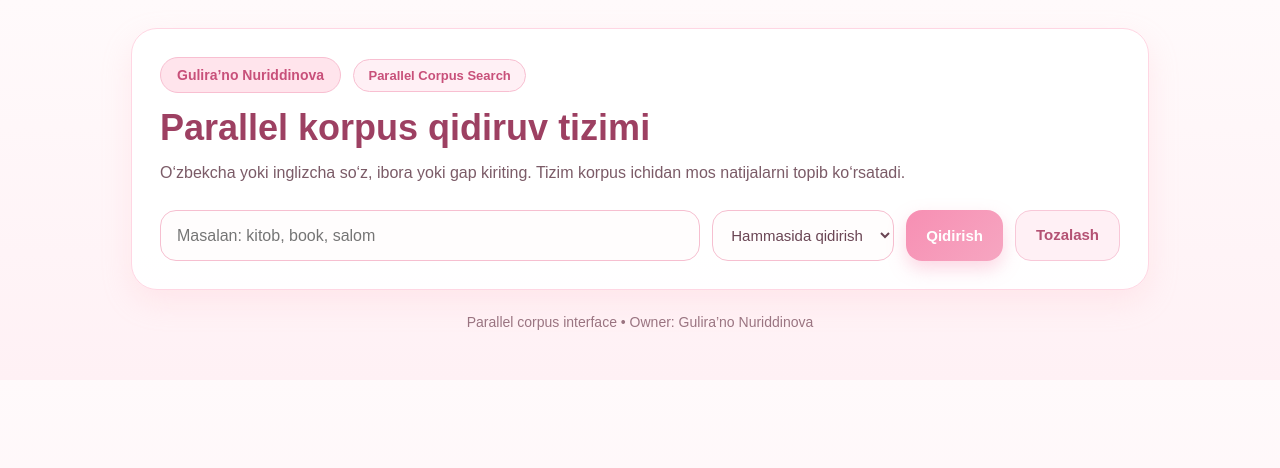
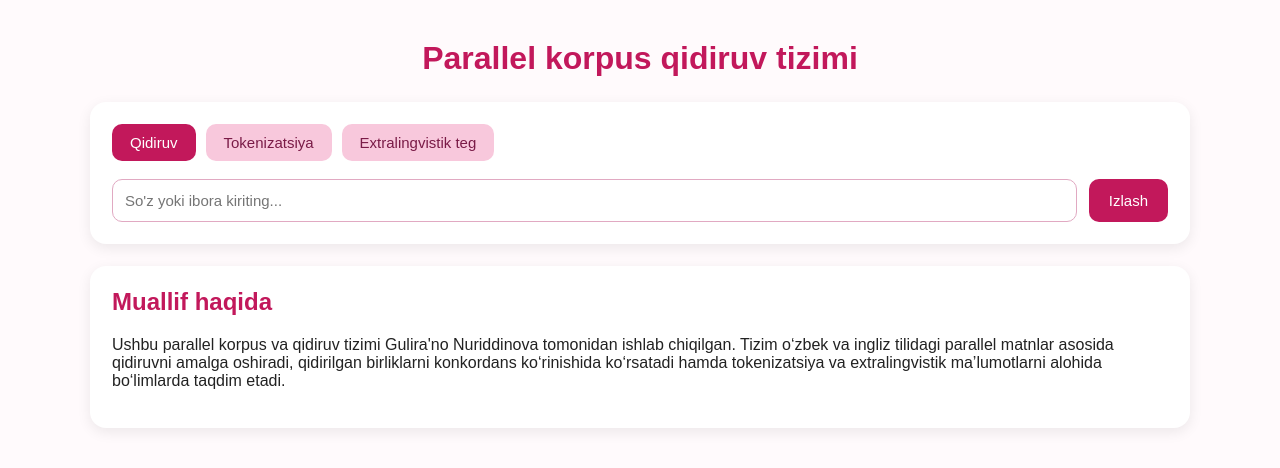
Before and after one commit to Gulirano01/parallel-korpus, a Flask app: page / in a window 1280 px wide. Shown: the top 468 px of the page. Run offline with Flask 3, Linux system fonts and the light colour scheme; parts of the project's set-up code (start-up, migrations or seed data) failed here and were passed over.

Commit message:
Update UI with concordance layout and extralinguistic section
- Updated interface to display results in side-by-side concordance format
- Added extralinguistic information section
- Added tokenization tab
- Improved layout and styling
- Removed unnecessary sections from UI

```diff
--- a/templates/index.html
+++ b/templates/index.html
@@ -4,487 +4,288 @@
     <meta charset="UTF-8">
     <meta name="viewport" content="width=device-width, initial-scale=1.0">
     <title>Parallel korpus qidiruv tizimi</title>
-
     <style>
-        * {
-            box-sizing: border-box;
-        }
-
         body {
+            font-family: Arial, sans-serif;
+            background: #fffafc;
+            color: #222;
             margin: 0;
-            font-family: Arial, sans-serif;
-            background: linear-gradient(180deg, #fffafb 0%, #fff1f5 100%);
-            color: #4a2c3a;
+            padding: 0;
         }
 
         .container {
-            max-width: 1050px;
-            margin: 0 auto;
-            padding: 28px 16px 40px;
+            width: 90%;
+            max-width: 1100px;
+            margin: 40px auto;
         }
 
-        .hero {
-            background: rgba(255, 255, 255, 0.96);
-            border: 1px solid #ffd6e3;
-            border-radius: 26px;
-            padding: 28px;
-            box-shadow: 0 12px 30px rgba(255, 182, 193, 0.22);
-            margin-bottom: 24px;
+        h1 {
+            text-align: center;
+            color: #c2185b;
+            margin-bottom: 25px;
         }
 
-        .top-profile-btn {
-            display: inline-block;
-            background: #ffe4ec;
-            color: #c8507a;
-            padding: 9px 16px;
-            border-radius: 999px;
-            font-size: 14px;
-            font-weight: bold;
-            margin-bottom: 14px;
-            cursor: pointer;
-            border: 1px solid #f8bfd1;
-            transition: 0.2s ease;
+        .form-box, .card, .author-box {
+            background: white;
+            border-radius: 16px;
+            padding: 22px;
+            box-shadow: 0 4px 14px rgba(0,0,0,0.08);
+            margin-bottom: 22px;
         }
 
-        .top-profile-btn:hover {
-            background: #ffd9e6;
+        .tabs {
+            display: flex;
+            gap: 10px;
+            margin-bottom: 18px;
+            flex-wrap: wrap;
         }
 
-        .badge {
-            display: inline-block;
-            background: #fff0f5;
-            color: #c8507a;
-            padding: 8px 14px;
-            border-radius: 999px;
-            font-size: 13px;
-            font-weight: bold;
-            margin-bottom: 14px;
-            margin-left: 8px;
+        .tab-btn {
+            border: none;
+            padding: 10px 18px;
+            border-radius: 10px;
             cursor: pointer;
-            border: 1px solid #f8bfd1;
-            transition: 0.2s ease;
+            font-size: 15px;
+            background: #f8c8dc;
+            color: #7a1b47;
         }
 
-        .badge:hover {
-            background: #ffe4ec;
+        .tab-btn.active {
+            background: #c2185b;
+            color: white;
         }
 
-        .hero h1 {
-            margin: 0 0 10px;
-            font-size: 36px;
-            color: #9d4062;
-        }
-
-        .subtitle {
-            margin: 0;
-            color: #7b5b67;
-            font-size: 16px;
-            line-height: 1.7;
-        }
-
-        .search-box {
+        .search-row {
             display: flex;
             gap: 12px;
             flex-wrap: wrap;
-            margin-top: 24px;
         }
 
-        .search-box input[type="text"] {
+        input[type="text"] {
             flex: 1;
-            min-width: 240px;
-            padding: 15px 16px;
-            border: 1px solid #f6bfd0;
-            border-radius: 16px;
-            font-size: 16px;
-            outline: none;
-            background: #fffdfd;
-            color: #4a2c3a;
+            min-width: 260px;
+            padding: 12px;
+            border: 1px solid #e1a9c2;
+            border-radius: 10px;
+            font-size: 15px;
         }
 
-        .search-box input[type="text"]:focus {
-            border-color: #f08cb0;
-            box-shadow: 0 0 0 4px rgba(240, 140, 176, 0.18);
+        .submit-btn {
+            background: #c2185b;
+            color: white;
+            border: none;
+            padding: 12px 20px;
+            border-radius: 10px;
+            cursor: pointer;
+            font-size: 15px;
         }
 
-        .search-box select {
-            padding: 15px 14px;
-            border: 1px solid #f6bfd0;
-            border-radius: 16px;
-            font-size: 15px;
-            background: #fffdfd;
-            color: #6a4554;
+        .submit-btn:hover {
+            background: #a3154c;
         }
 
-        .btn {
-            border: none;
-            border-radius: 16px;
-            padding: 15px 20px;
-            font-size: 15px;
+        .result-count {
+            margin: 18px 0;
             font-weight: bold;
-            cursor: pointer;
-            transition: 0.2s ease;
+            color: #7a1b47;
         }
 
-        .btn-search {
-            background: linear-gradient(135deg, #f78fb3, #f6a6c1);
-            color: white;
-            box-shadow: 0 8px 18px rgba(247, 143, 179, 0.35);
+        .parallel-row {
+            display: grid;
+            grid-template-columns: 1fr 1fr;
+            gap: 18px;
         }
 
-        .btn-search:hover {
-            transform: translateY(-1px);
+        .parallel-box {
+            background: #fff4f8;
+            padding: 14px;
+            border-radius: 12px;
+            border: 1px solid #f3c2d6;
         }
 
-        .btn-clear {
-            background: #fff0f5;
-            color: #b45173;
-            text-decoration: none;
-            display: inline-block;
-            border: 1px solid #f8c8d8;
+        .parallel-box h3, .author-box h2, .card h2 {
+            margin-top: 0;
+            color: #c2185b;
         }
 
-        .meta {
-            margin-top: 14px;
-            color: #8a6674;
+        .token-list {
+            margin-top: 10px;
+            line-height: 2;
+        }
+
+        .token {
+            display: inline-block;
+            padding: 4px 8px;
+            margin: 4px;
+            background: #f8c8dc;
+            border-radius: 8px;
             font-size: 14px;
         }
 
-        .results-title {
-            margin: 24px 0 14px;
-            font-size: 28px;
-            color: #a14469;
+        .extra-grid {
+            display: grid;
+            grid-template-columns: 220px 1fr;
+            gap: 10px 14px;
+            margin-top: 14px;
         }
 
-        .cards {
-            display: grid;
-            gap: 18px;
+        .extra-label {
+            font-weight: bold;
+            color: #7a1b47;
         }
 
-        .card {
-            background: rgba(255,255,255,0.97);
-            border: 1px solid #ffdce7;
-            border-radius: 22px;
-            padding: 22px;
-            box-shadow: 0 10px 24px rgba(255, 192, 203, 0.18);
-            position: relative;
-            overflow: hidden;
-        }
-
-        .card::before {
-            content: "";
-            position: absolute;
-            left: 0;
-            top: 0;
-            width: 6px;
-            height: 100%;
-            background: linear-gradient(180deg, #f78fb3, #f3b6c9);
-        }
-
-        .label {
-            font-size: 12px;
-            font-weight: bold;
-            color: #c8507a;
-            text-transform: uppercase;
-            letter-spacing: 0.7px;
-            margin-bottom: 8px;
-        }
-
-        .text {
-            font-size: 17px;
-            line-height: 1.75;
-            word-break: break-word;
-            color: #4a2c3a;
-        }
-
-        .token-box {
-            background: #fff7fa;
-            border: 1px solid #ffdce7;
-            border-radius: 14px;
-            padding: 12px 14px;
-            font-size: 15px;
-            line-height: 1.7;
-            color: #7b5b67;
-            word-break: break-word;
-        }
-
-        .divider {
-            height: 1px;
-            background: linear-gradient(to right, transparent, #f8c8d8, transparent);
-            margin: 16px 0;
-        }
-
-        .empty {
-            background: white;
-            border: 1px solid #ffdce7;
-            padding: 22px;
-            border-radius: 18px;
-            color: #8a6674;
-            box-shadow: 0 8px 18px rgba(255, 192, 203, 0.16);
+        .extra-value {
+            background: #fff4f8;
+            padding: 8px 10px;
+            border-radius: 8px;
+            border: 1px solid #f3c2d6;
         }
 
         mark {
-            background: #ffe58f;
-            padding: 2px 5px;
-            border-radius: 6px;
+            background: #ffe082;
+            padding: 2px 4px;
+            border-radius: 4px;
         }
 
-        .show-more {
-            margin-top: 18px;
+        @media (max-width: 768px) {
+            .parallel-row {
+                grid-template-columns: 1fr;
             }
 
-        .footer {
-            text-align: center;
-            margin-top: 20px;
-            color: #9a7481;
-            font-size: 14px;
-            padding-bottom: 10px;
-        }
-
-        .modal {
-            display: none;
-            position: fixed;
-            z-index: 999;
-            inset: 0;
-            background: rgba(80, 35, 55, 0.35);
-            padding: 20px;
-        }
-
-        .modal-box {
-            max-width: 380px;
-            margin: 8% auto;
-            background: white;
-            border-radius: 24px;
-            padding: 28px 24px;
-            text-align: center;
-            box-shadow: 0 18px 40px rgba(0, 0, 0, 0.18);
-            border: 1px solid #ffd6e3;
-        }
-
-        .modal-avatar {
-            width: 84px;
-            height: 84px;
-            margin: 0 auto 14px;
-            border-radius: 50%;
-            background: linear-gradient(135deg, #f78fb3, #d96b93);
-            color: white;
-            display: flex;
-            align-items: center;
-            justify-content: center;
-            font-size: 28px;
-            font-weight: bold;
-        }
-
-        .modal-name {
-            font-size: 24px;
-            font-weight: bold;
-            color: #9d4062;
-            margin-bottom: 8px;
-        }
-
-        .modal-role {
-            font-size: 16px;
-            color: #7d5b67;
-            margin-bottom: 6px;
-        }
-
-        .modal-desc {
-            font-size: 14px;
-            color: #8a6674;
-            line-height: 1.6;
-            margin-bottom: 18px;
-        }
-
-        .modal-btn {
-            background: linear-gradient(135deg, #f78fb3, #f6a6c1);
-            color: white;
-            border: none;
-            border-radius: 14px;
-            padding: 12px 18px;
-            font-weight: bold;
-            cursor: pointer;
-        }
-
-        @media (max-width: 640px) {
-            .hero h1 {
-                font-size: 27px;
-            }
-
-            .container {
-                padding: 14px;
-            }
-
-            .hero {
-                padding: 20px;
-            }
-
-            .search-box {
-                flex-direction: column;
-            }
-
-            .btn, .search-box select {
-                width: 100%;
-            }
-
-            .modal-box {
-                margin-top: 18%;
-            }
-
-            .text {
-                font-size: 16px;
-            }
-
-            .token-box {
-                font-size: 14px;
+            .extra-grid {
+                grid-template-columns: 1fr;
             }
         }
     </style>
 </head>
 <body>
 <div class="container">
-        <div class="hero">
-            <div class="top-profile-btn" onclick="openProfile()">
-                Gulira’no Nuriddinova
+    <h1>Parallel korpus qidiruv tizimi</h1>
+
+    <div class="form-box">
+        <form method="POST">
+            <div class="tabs">
+                <button type="submit" name="active_tab" value="search"
+                        class="tab-btn {% if active_tab == 'search' %}active{% endif %}">
+                    Qidiruv
+                </button>
+                <button type="submit" name="active_tab" value="tokenize"
+                        class="tab-btn {% if active_tab == 'tokenize' %}active{% endif %}">
+                    Tokenizatsiya
+                </button>
+                <button type="submit" name="active_tab" value="extra"
+                        class="tab-btn {% if active_tab == 'extra' %}active{% endif %}">
+                    Extralingvistik teg
+                </button>
             </div>
 
-            <div class="badge" onclick="openBookInfo()">
-                Parallel Corpus Search
+            <div class="search-row">
+                <input type="text" name="query" placeholder="So'z yoki ibora kiriting..." value="{{ query }}">
+                <button type="submit" class="submit-btn">Izlash</button>
+            </div>
+        </form>
     </div>
 
-            <h1>Parallel korpus qidiruv tizimi</h1>
+    {% if query and results %}
+        <div class="result-count">{{ results|length }} ta natija topildi</div>
+    {% elif query %}
+        <div class="result-count">Natija topilmadi</div>
+    {% endif %}
 
-            <p class="subtitle">
-                O‘zbekcha yoki inglizcha so‘z, ibora yoki gap kiriting.
-                Tizim korpus ichidan mos natijalarni topib ko‘rsatadi.
-            </p>
-
-            <form method="POST" class="search-box">
-                <input
-                    type="text"
-                    name="query"
-                    placeholder="Masalan: kitob, book, salom"
-                    value="{{ query }}"
-                >
-
-                <select name="search_type">
-                    <option value="all" {% if search_type == 'all' %}selected{% endif %}>Hammasida qidirish</option>
-                    <option value="uz" {% if search_type == 'uz' %}selected{% endif %}>Faqat o‘zbekcha</option>
-                    <option value="eng" {% if search_type == 'eng' %}selected{% endif %}>Faqat inglizcha</option>
-                </select>
-
-                <button class="btn btn-search" type="submit">Qidirish</button>
-                <a href="/" class="btn btn-clear">Tozalash</a>
-            </form>
-
-            {% if query %}
-                <div class="meta">
-                    So‘rov: <strong>{{ query }}</strong>
-                </div>
-            {% endif %}
-        </div>
-
-        {% if results %}
-            <div class="results-title">Natijalar ({{ total_results }})</div>
-
-            <div class="cards">
+    {% if active_tab == 'search' %}
         {% for row in results %}
             <div class="card">
-                        <div class="label">O‘zbekcha</div>
-                        <div class="text">{{ row.uz_highlight | safe }}</div>
-
-                        <div class="divider"></div>
-
-                        <div class="label">Inglizcha</div>
-                        <div class="text">{{ row.eng_highlight | safe }}</div>
-
-                        <div class="divider"></div>
-
-                        <div class="label">O‘zbekcha tokenlar</div>
-                        <div class="token-box">{{ row.uz_tokens_str }}</div>
-
-                        <div class="divider"></div>
-
-                        <div class="label">Inglizcha tokenlar</div>
-                        <div class="token-box">{{ row.eng_tokens_str }}</div>
+                <div class="parallel-row">
+                    <div class="parallel-box">
+                        <h3>O‘zbekcha</h3>
+                        <div>{{ row.uz_h | safe }}</div>
+                    </div>
+                    <div class="parallel-box">
+                        <h3>English</h3>
+                        <div>{{ row.eng_h | safe }}</div>
+                    </div>
+                </div>
             </div>
         {% endfor %}
-            </div>
-
-            {% if total_results > 10 and not show_all %}
-                <form method="POST" class="show-more">
-                    <input type="hidden" name="query" value="{{ query }}">
-                    <input type="hidden" name="search_type" value="{{ search_type }}">
-                    <input type="hidden" name="show_all" value="1">
-                    <button class="btn btn-search" type="submit">Hammasini ko‘rish</button>
-                </form>
     {% endif %}
 
-        {% elif query %}
-            <div class="empty">
-                Hech narsa topilmadi.
-            </div>
-        {% endif %}
+    {% if active_tab == 'tokenize' %}
+        {% for row in results %}
+            <div class="card">
+                <h2>Tokenizatsiya</h2>
 
-        <div class="footer">
-            Parallel corpus interface • Owner: Gulira’no Nuriddinova
+                <div class="parallel-box" style="margin-bottom: 14px;">
+                    <strong>O‘zbekcha gap:</strong>
+                    <div style="margin-top:8px;">{{ row.uz_h | safe }}</div>
+                    <div class="token-list">
+                        {% for token in row.uz_tokens %}
+                            <span class="token">{{ token }}</span>
+                        {% endfor %}
                     </div>
                 </div>
 
-    <!-- MUALLIF MODAL -->
-    <div id="profileModal" class="modal" onclick="closeProfileOutside(event)">
-        <div class="modal-box">
-            <div class="modal-avatar">GN</div>
-            <div class="modal-name">Gulira’no Nuriddinova</div>
-            <div class="modal-role">NLP tadqiqotchisi</div>
-            <div class="modal-role">Kompyuter lingvistikasi mutaxassisi</div>
-            <div class="modal-desc">
-                Parallel korpuslar, sintaktik annotatsiya va tabiiy tilni qayta ishlash modellarini baholash bilan shug‘ullanadi.
+                <div class="parallel-box">
+                    <strong>English gap:</strong>
+                    <div style="margin-top:8px;">{{ row.eng_h | safe }}</div>
+                    <div class="token-list">
+                        {% for token in row.eng_tokens %}
+                            <span class="token">{{ token }}</span>
+                        {% endfor %}
                     </div>
-            <button class="modal-btn" onclick="closeProfile()">Yopish</button>
+                </div>
+            </div>
+        {% endfor %}
+    {% endif %}
+
+    {% if active_tab == 'extra' %}
+        {% for row in results %}
+            <div class="card">
+                <h2>Extralingvistik teg</h2>
+
+                <div class="parallel-row" style="margin-bottom: 16px;">
+                    <div class="parallel-box">
+                        <h3>O‘zbekcha</h3>
+                        <div>{{ row.uz_h | safe }}</div>
+                    </div>
+                    <div class="parallel-box">
+                        <h3>English</h3>
+                        <div>{{ row.eng_h | safe }}</div>
                     </div>
                 </div>
 
-    <!-- KITOB HAQIDA MODAL -->
-    <div id="bookModal" class="modal" onclick="closeBookOutside(event)">
-        <div class="modal-box">
-            <div class="modal-avatar">IE</div>
-            <div class="modal-name">Parallel Corpus Search</div>
-            <div class="modal-desc">
-                “Ikki eshik orasi” romani asosida tayyorlandi.
-            </div>
-            <button class="modal-btn" onclick="closeBookInfo()">Yopish</button>
+                <div class="extra-grid">
+                    <div class="extra-label">Kitob</div>
+                    <div class="extra-value">{{ extra_block.kitob }}</div>
+
+                    <div class="extra-label">Muallif</div>
+                    <div class="extra-value">{{ extra_block.muallif }}</div>
+
+                    <div class="extra-label">Janr</div>
+                    <div class="extra-value">{{ extra_block.janr }}</div>
+
+                    <div class="extra-label">Uslub</div>
+                    <div class="extra-value">{{ extra_block.uslub }}</div>
+
+                    <div class="extra-label">Auditoriya</div>
+                    <div class="extra-value">{{ extra_block.auditoriya }}</div>
+
+                    <div class="extra-label">Nashr yili</div>
+                    <div class="extra-value">{{ extra_block.nashr_yili }}</div>
+
+                    <div class="extra-label">Nashriyot</div>
+                    <div class="extra-value">{{ extra_block.nashriyot }}</div>
+
+                    <div class="extra-label">Hajmi</div>
+                    <div class="extra-value">{{ extra_block.hajmi }}</div>
                 </div>
             </div>
+        {% endfor %}
+    {% endif %}
 
-    <script>
-        function openProfile() {
-            document.getElementById("profileModal").style.display = "block";
-        }
-
-        function closeProfile() {
-            document.getElementById("profileModal").style.display = "none";
-        }
-
-        function closeProfileOutside(event) {
-            const modal = document.getElementById("profileModal");
-            if (event.target === modal) {
-                closeProfile();
-            }
-        }
-
-        function openBookInfo() {
-            document.getElementById("bookModal").style.display = "block";
-        }
-
-        function closeBookInfo() {
-            document.getElementById("bookModal").style.display = "none";
-        }
-
-        function closeBookOutside(event) {
-            const modal = document.getElementById("bookModal");
-            if (event.target === modal) {
-                closeBookInfo();
-            }
-        }
-    </script>
+    <div class="author-box">
+        <h2>Muallif haqida</h2>
+        <p>{{ author_info }}</p>
+    </div>
+</div>
 </body>
 </html>
```
Lines whose indentation alone changed are shown as unchanged.
